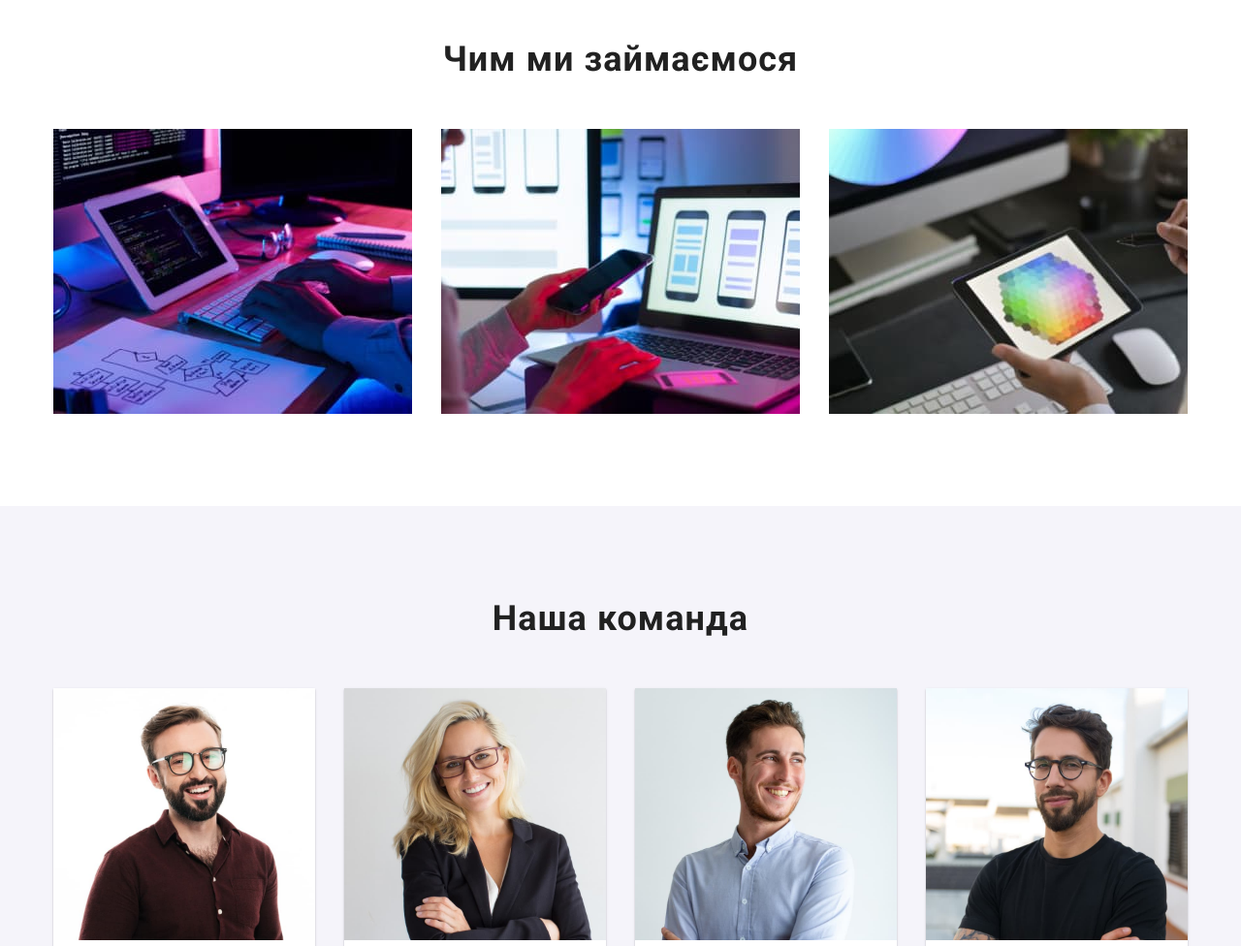
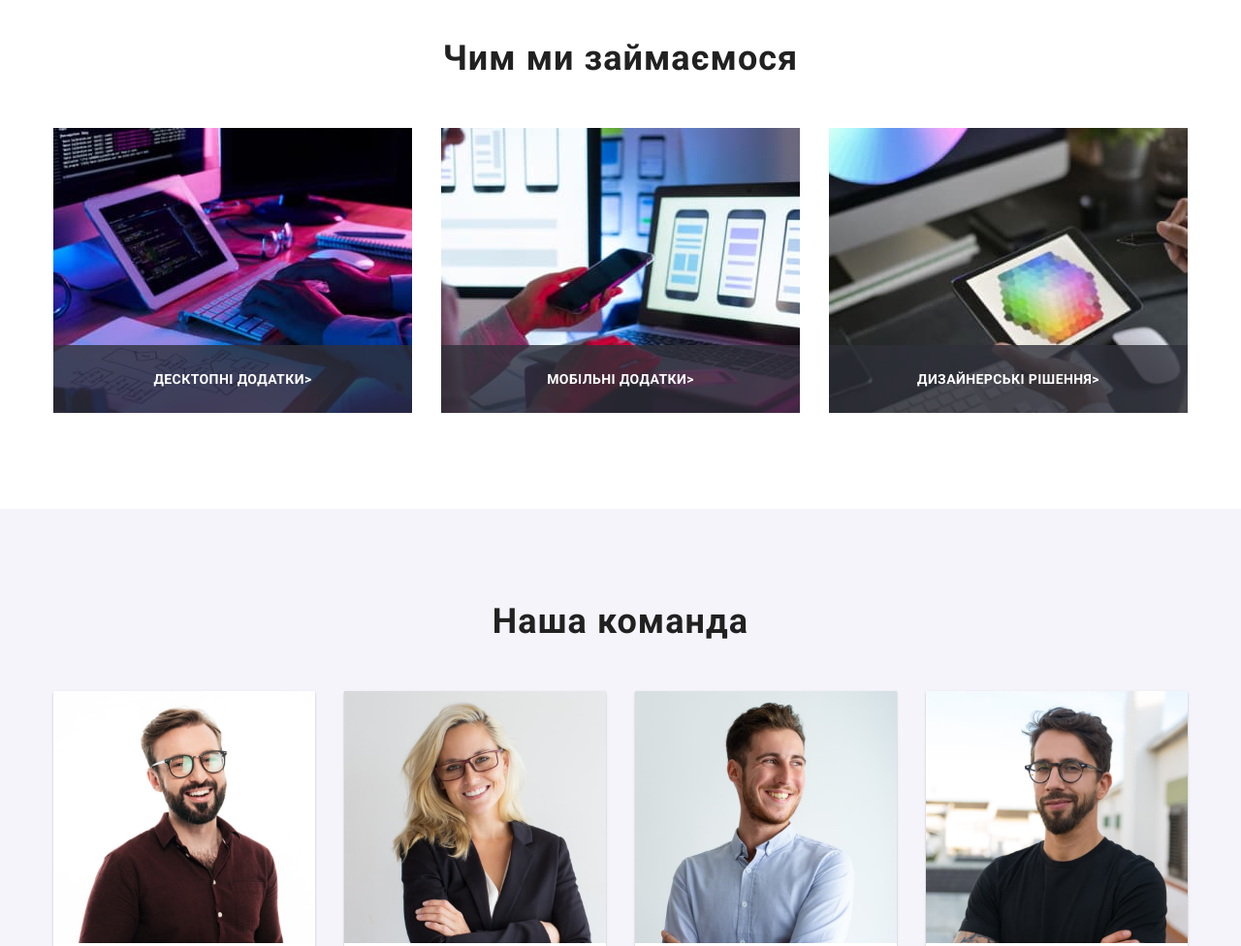
Before and after one commit to AndriiPas1999/goit-markup-hw-05, a plain HTML site: page index.html in a window 1280 px wide. Shown: the part 1080-2056 px from the top of the page at 97% size. Drawn offline with nearby package versions, Linux system fonts and the light colour scheme.

Commit message:
fix errors

```diff
--- a/css/styles.css
+++ b/css/styles.css
@@ -71,7 +71,7 @@ body {
 
 
 /* Header styles */
-header {
+.header {
    border-bottom: 1px solid #ECECEC;
 }
 
@@ -83,6 +83,9 @@ header {
 /* Logo styles */
 .logo {
    text-decoration: none;
+   display: flex;
+   align-items: center;
+   justify-content: center;
 
    font-family: 'Raleway';
    font-weight: 700;
@@ -154,6 +157,7 @@ header {
    content: '';
    width: 100%;
    height: 4px;
+   padding-top: 1px;
 
    border-radius: 2px;
    background-color: var(--accent-color);
@@ -309,8 +313,37 @@ header {
    display: flex;
 }
 
+.we-do-box{
+   position: relative;
+   display: inline-block;
+}
+
 .we-do-item:nth-child(-n+2) {
    margin-right: 30px;
+}
+
+.overlay-text {
+   position: absolute;
+   display: flex;
+   justify-content: center;
+   align-items: center;
+   bottom: 0;
+   left: 0;
+   width: 100%;
+   height: 70px;
+   background: rgba(47, 48, 58, 0.8);
+}
+.uppercase-text{
+font-weight: 700;
+font-size: 14px;
+line-height: 16px;
+letter-spacing: 0.03em;
+text-transform: uppercase;
+
+color: #FFFFFF;
+}
+
+.uppercase-text{
 
 }
 
@@ -502,7 +535,8 @@ header {
    padding: 6px 22px;
 
    transition: color 250ms var(--cubic),
-      background-color 250ms var(--cubic);
+      background-color 250ms var(--cubic),
+      box-shadow 250ms var(--cubic);
 }
 
 
@@ -528,7 +562,6 @@ header {
    position: relative;
    box-sizing: border-box;
    background-color: #FFFFFF;
-   border: 1px solid #EEEEEE;
    flex-basis: calc((100% - 2 * 30px)/3);
 }
 
@@ -569,6 +602,7 @@ header {
 
 .example-text {
    padding: 20px 25px;
+   border: 1px solid #EEEEEE;
 }
 
 .works-list {
@@ -622,14 +656,7 @@ footer {
 }
 
 .social-title {
-   color: var(--primary-background-color);
    margin-bottom: 20px;
-
-   font-weight: 700;
-   font-size: 14px;
-   line-height: 16px;
-   letter-spacing: 0.03em;
-   text-transform: uppercase;
 }
 
 .footer .social-link {
@@ -696,11 +723,11 @@ footer {
    height: 581px;
    top: 50%;
    left: 50%;
-   transform: translate(-50%, -50%) scale(1) ;
+   transform: translate(-50%, -50%) scale(1);
    background-color: #FFFFFF;
    box-shadow: 0px 1px 3px rgba(0, 0, 0, 0.12), 0px 1px 1px rgba(0, 0, 0, 0.14), 0px 2px 1px rgba(0, 0, 0, 0.2);
    border-radius: 4px;
-/*
+   /*
    transform: scale(1); */
    /* opacity: 1; */
    transition: transform 250ms var(--cubic);
--- a/index.html
+++ b/index.html
@@ -49,7 +49,7 @@
             <div class="container">
                 <div class="hero-wrapper">
                     <h1 class="hero-title">Ефективні рішення для вашого бізнесу</h1>
-                    <button type="button" class="hero-button modal-button" data-modal-open >Замовити послугу</button>
+                    <button type="button" class="hero-button modal-button" data-modal-open>Замовити послугу</button>
                 </div>
             </div>
         </section>
@@ -108,12 +108,31 @@
             <div class="container">
                 <h2 class="section-title">Чим ми займаємося</h2>
                 <ul class="we-do list">
-                    <li class="we-do-item"><img class="we-do-img" src="./images/box1.jpg" alt="Creating" width="370"
-                            height="300"> </li>
-                    <li class="we-do-item"><img class="we-do-img" src="./images/box2.jpg" alt="Testing" width="370"
-                            height="300"> </li>
-                    <li class="we-do-item"><img class="we-do-img" src="./images/box3.jpg" alt="Making the best design"
-                            width="370" height="300"> </li>
+                    <li class="we-do-item">
+                        <div class="we-do-box">
+                            <img class="we-do-img" src="./images/box1.jpg" alt="Creating" width="370" height="300">
+                            <div class="overlay-text">
+                                <p class="uppercase-text">Десктопні додатки></p>
+                            </div>
+                        </div>
+                    </li>
+                    <li class="we-do-item">
+                        <div class="we-do-box">
+                            <img class="we-do-img" src="./images/box2.jpg" alt="Testing" width="370" height="300">
+                            <div class="overlay-text">
+                                <p class="uppercase-text">Мобільні додатки></p>
+                            </div>
+                        </div>
+                    </li>
+                    <li class="we-do-item">
+                        <div class="we-do-box">
+                            <img class="we-do-img" src="./images/box3.jpg" alt="Making the best design" width="370"
+                                height="300">
+                            <div class="overlay-text">
+                                <p class="uppercase-text">Дизайнерські рішення></p>
+                            </div>
+                        </div>
+                    </li>
                 </ul>
             </div>
         </section>
@@ -275,7 +294,7 @@
                 </address>
             </div>
             <div class="footer-social">
-                <h3 class="social-title">Приєднуйтесь</h3>
+                <h3 class="social-title uppercase-text">Приєднуйтесь</h3>
                 <ul class="footer social-list">
                     <li><a class="social-link" href="#"><svg width="20" height="20">
                                 <use href="./images/symbol-defs.svg#icon-instagram"></use>
@@ -294,12 +313,12 @@
         </div>
     </footer>
     <div class="backdrop is-hidden" data-modal>
-        <div class="modal" data-modal>
+        <div class="modal">
             <button class="modal-close" data-modal-close>
-            <svg class="close-icon" width="18" height="18">
-                <use href="./images/symbol-defs.svg#icon-close-modal"></use>
-            </svg>
-        </button>
+                <svg class="close-icon" width="11" height="11">
+                    <use href="./images/symbol-defs.svg#icon-close-modal"></use>
+                </svg>
+            </button>
         </div>
     </div>
     <script src="./js/modal.js"></script>
```
Also changed, not shown: portfolio.html (+1 -1 lines).
